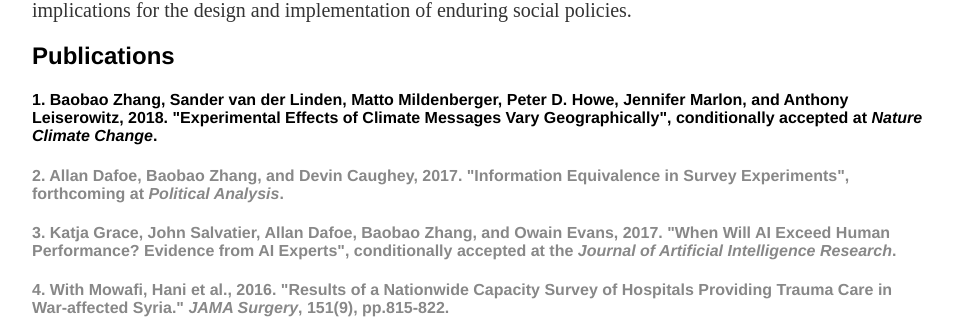
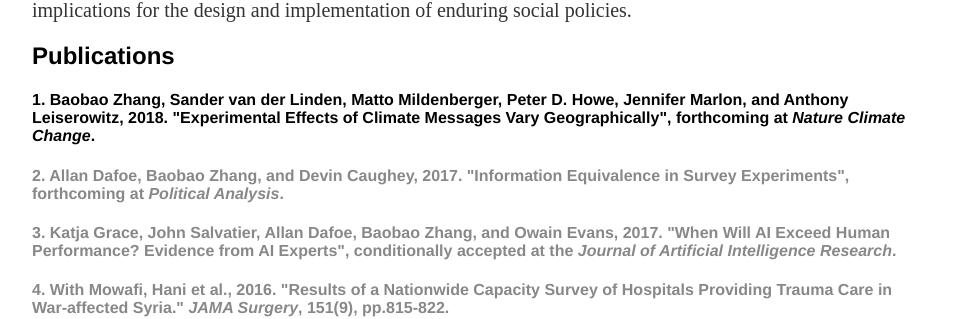
Before and after one commit to morganlivingston/baobaofzhang.github.io, a Jekyll site: the page built from research.html, in a window 1280 px wide. Shown: the part 529-848 px from the top of the page, without its empty margins (160-1119 px from the left). Built offline with Jekyll 4.4.1, drawn with Linux system fonts in a browser that asks for light colours.

Commit message:
Update research.html

```diff
--- a/research.html
+++ b/research.html
@@ -14,7 +14,7 @@ title: Research
 Scholars of politics have long studied policy feedback, or how one’s experience with public policy influences one’s political attitudes and behavior. Conventional wisdom posits that benefiting from social programs induces voters to mobilize politically to defend these programs. Nevertheless, valid causal inference in the study of policy feedback is difficult because most social program benefits are not randomly assigned. The two case studies in my paper exploit as-if random assignment to program benefits to examine how these programs impact their beneficiaries’ roles as voters and citizens. The first study examines the effect of receiving Medicare on seniors’ preference towards health policy. The second study identifies the effect of receiving a government fellowship on scientists’ political donation and attitudes. These two studies suggest that one’s personal experience with these social programs changes one’s political attitudes and behavior in a limited way; where policy feedback exists, it most likely reflects one’s self-interest. Results from my study have important implications for the design and implementation of enduring social policies.
 </p>
 			<h2>Publications</h2>
-  <h4>1. Baobao Zhang, Sander van der Linden, Matto Mildenberger, Peter D. Howe, Jennifer Marlon, and Anthony Leiserowitz, 2018. "Experimental Effects of Climate Messages Vary Geographically", conditionally accepted at <i>Nature Climate Change</i>.</h4>
+  <h4>1. Baobao Zhang, Sander van der Linden, Matto Mildenberger, Peter D. Howe, Jennifer Marlon, and Anthony Leiserowitz, 2018. "Experimental Effects of Climate Messages Vary Geographically", forthcoming at <i>Nature Climate Change</i>.</h4>
 <h4><a href="http://www.allandafoe.com/ie">2. Allan Dafoe, Baobao Zhang, and Devin Caughey, 2017. "Information Equivalence in Survey Experiments", forthcoming at <i>Political Analysis</i>.</a></h4>
 <h4><a href="https://arxiv.org/abs/1705.08807">3. Katja Grace, John Salvatier, Allan Dafoe, Baobao Zhang, and Owain Evans, 2017. "When Will AI Exceed Human Performance? Evidence from AI Experts", conditionally accepted at the <i>Journal of Artificial Intelligence Research</i>.</a></h4>
 <h4><a href="https://www.ncbi.nlm.nih.gov/pubmed?term=27332144">4. With Mowafi, Hani et al., 2016. "Results of a Nationwide Capacity Survey of Hospitals Providing Trauma Care in War-affected Syria." <i>JAMA Surgery</i>, 151(9), pp.815-822.</a></h4>
```
